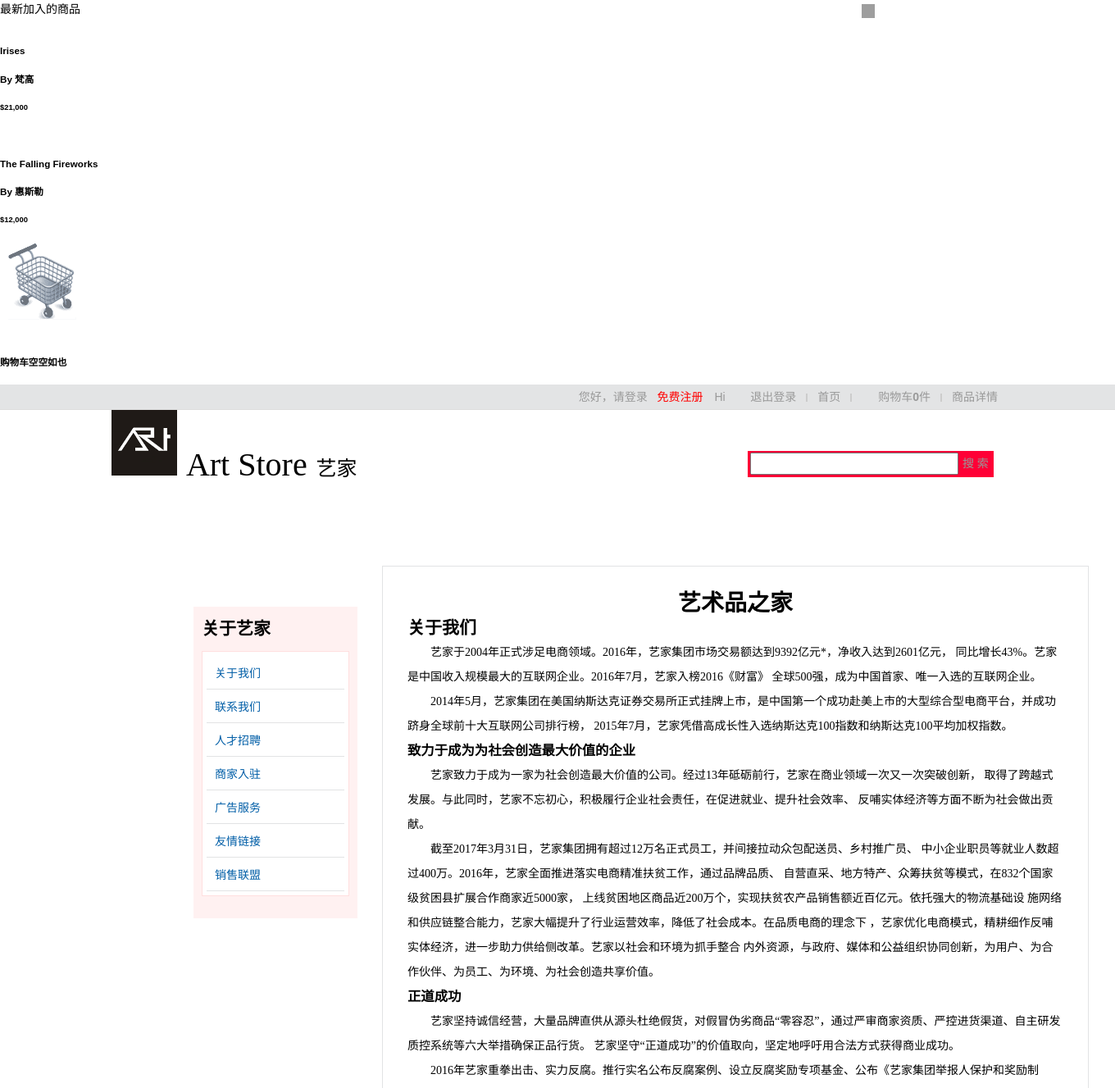
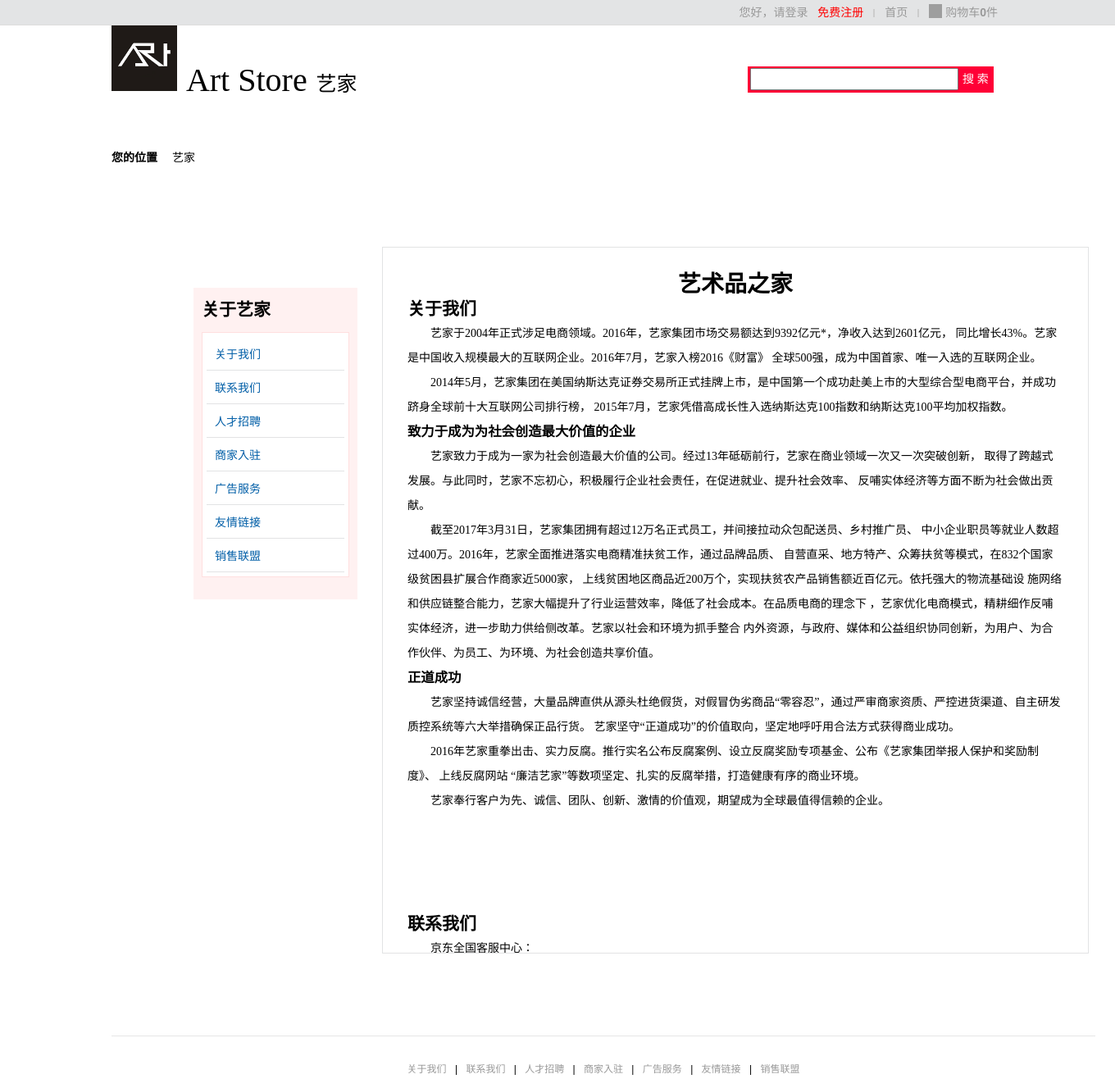
Before and after one commit to 126pikaqiu/webpj2, a PHP site: page /artStore.html in a window 1360 px wide. Shown: the top 1327 px of the page at 82% size. Run offline with PHP 8.4, Linux system fonts and the light colour scheme; some libraries are stand-ins or nearby versions; grey boxes are pictures that could not be loaded.

Commit message:
Add files via upload

```diff
--- a/artStore.html
+++ b/artStore.html
@@ -15,36 +15,6 @@
     <script src="https://code.jquery.com/ui/1.10.4/jquery-ui.js"></script>
   </head>
   <body>
-    <div class="smc">
-      <div>
-        <div class="noEmpty">
-          <header>最新加入的商品</header>
-          <ul class="mcart-sigle">
-            <li>
-              <div class="img"><img src="" alt=""></div>
-              <div class="infor">
-                <h5 class="name">Irises</h5>
-                <h5 class="author">By 梵高</h5>
-                <h6 class="money">$21,000</h6>
-              </div>
-            </li>
-            <li>
-              <div class="img"><img src="" alt=""></div>
-              <div class="infor">
-                <h5 class="name">The Falling Fireworks</h5>
-                <h5 class="author">By 惠斯勒</h5>
-                <h6 class="money">$12,000</h6>
-              </div>
-            </li>
-          </ul>
-        </div>
-        <div class="empty">
-          <div><img src="templates/img/web_img/rcart.png" alt="cart"></div>
-          <br>
-          <div><h5>购物车空空如也</h5></div>
-        </div>
-      </div>
-    </div>
     <div id="dialog" title="提示">
       <h2></h2>
       <button type="button" name="button">确认</button>
@@ -52,10 +22,10 @@
     <div id="dialog-modal" title="注册">
         <div id="dialog-register" title="注册">
             <div class="form">
-                <form action="register.php" id="rform" method="post">
+                <form action="register.html" class="rform" method="post">
                     <div class="form-item">
                         <label>用　户　名</label>
-                        <input type="text" id="rform-account" name="regName" class="field" placeholder='请输入用户名'
+                        <input type="text" class="rform-account" name="regName" placeholder='请输入用户名'
                                maxlength="20"/>
                         <img src="templates/img/web_img/check.png" class="check" alt="">
                     </div>
@@ -65,7 +35,7 @@
                     </div>
                     <div class="form-item">
                         <label>设 置 密 码</label>
-                        <input type="password" name="pwd" id="rform-pwd" class="field" placeholder="请设置密码"
+                        <input type="password" name="pwd" class="rform-pwd" placeholder="请设置密码"
                                maxlength="20"/>
                         <img src="templates/img/web_img/check.png" class="check" alt="">
                     </div>
@@ -138,25 +117,25 @@
                         </div>
                         <div class="form-item">
                             <label><img src="templates/img/web_img/pwd.png" class="iconfont" alt="密　　　码" title="密码"></label>
-                            <input type="password" name="pwd" id="sform-pwd" onblur="this.placeholder='请输入用户名'"
-                                   onfocus="placeholder=''"  class="field" placeholder="请输入密码"/>
+                            <input type="password" name="pwd" class="sform-pwd" onblur="this.placeholder='请输入用户名'"
+                                   onfocus="placeholder=''"  placeholder="请输入密码"/>
                         </div>
                         <div class="input-tip">
                             <span class="tip"></span>
                         </div>
                         <div class="form-item">
                             <label>验 证 码</label>
-                            <input class="input-code" id="sform-code" maxlength="4" onblur="this.placeholder='请输入用户名'" onfocus="placeholder=''" type="text" name="mobileCode" placeholder="请输入验证码"/>
-                            <a id="scode" title="点击更换验证码" onclick="changecode()"></a>
+                            <input class="sform-code" maxlength="4" onblur="this.placeholder='请输入用户名'" onfocus="placeholder=''" type="text" name="mobileCode" placeholder="请输入验证码"/>
+                            <a class="scode" href="javascript:;" title="点击更换验证码" onclick="changecode()"></a>
                         </div>
                         <div class="input-tip">
                             <span class="tip"></span>
                         </div>
                         <div>
-                            <button type="button" class="btn-signin">登  录</button>
+                            <button type="button" class="btn-signin"><span>登  录</span><img src="templates/img/web_img/loading.gif" class="loading"></button>
                         </div>
+                    </form>
                     <a href="signin.html" class="hv-under" style="color:#333">网页版登录</a>
-                    </form>
                 </div>
             </div>
         </div>
@@ -169,22 +148,17 @@
                   <a href="javascript:;" class="style-red register">免费注册</a>
               </li>
               <li class="dt signin">
-              <a class="link-login dt-link">Hi <a href="javascript:;" title="点击查看各人信息"><span class="account hv-red"></span></a></a>&nbsp;&nbsp;
+                  <a class="link-login dt-link">Hi <a href="userInfor.html" target="_blank" title="点击查看各人信息"><span class="account hv-red"></span><img src="templates/img/web_img/account.png" class="account-img"></a></a>&nbsp;&nbsp;
                   <a class="signout hv-red" href="javascript:;">退出登录</a>
               </li>
             <li class="spacer"></li>
             <li class="dt">
-              <div class="dt-link hv-red"><a class="hv-red" href="../html/index.html">首页</a></div>
+              <div class="dt-link hv-red"><a class="hv-red" href="index.html">首页</a></div>
             </li>
             <li class="spacer"></li>
             <li class="dt">
               <div class="dt-link"><img src="templates/img/web_img/cart.png" alt="cart"><a class="hv-red cart" href="javascript:;">购物车<strong id="gooNumber">0</strong>件</a>
                 <i class=""></i></div>
-            </li>
-            <li class="spacer"></li>
-            <li class="dt">
-              <div class="dt-link hv-red"><a class="hv-red" href="../html/item.html">商品详情</a></div>
-              <div class=""></div>
             </li>
           </ul>
         </div>
@@ -198,11 +172,18 @@
               <span class="log-tit">艺家</span>
             </div>
             <div class="surf-header">
-                  <input type="text" name="" value="">
-                  <label><a href="search.html">搜 索</a></label>
+                <input type="text" name="" value="" id="searchTrigger">
+                <label><a href="javascript:;" class="searchTrigger">搜 索</a></label>
             </div>
         </div>
       </header>
+        <section id="secOne">
+            <div id="crumbs">
+                <strong>您的位置</strong>
+                <ol class="crumbs">
+                </ol>
+            </div>
+        </section>
       <main>
         <div class="left">
           <h2>关于艺家</h2>
@@ -305,10 +286,10 @@
               <a rel="nofollow" target="_blank" href="artStore.html#advertisement">
                       广告服务
                   </a> |
-              <a target="_blank" target="_blank" href="artStore.html#links">
+              <a target="_blank" href="artStore.html#links">
                       友情链接
                   </a> |
-              <a target="_blank" target="_blank" href="artStore.html#union">
+              <a target="_blank" href="artStore.html#union">
                       销售联盟
                   </a>
             </div>
@@ -320,5 +301,30 @@
       </div>
     </div>
     <script src="templates/js/main.js"></script>
+    <script src="templates/js/global.js"></script>
+    <script src="templates/js/rform.js"></script>
+    <script src="templates/js/sform.js"></script>
+    <script type="text/javascript">
+        let temp = {};
+        if(getCookie("foot")){
+            //设置足迹
+            let foot = JSON.parse(getCookie("foot"));
+            for(let i in foot){
+                if(foot[i] === "艺家"){
+                    break;
+                }
+                temp[i] = foot[i];
+                let html = "<li><a class='hv-under' href='"+ footArry[foot[i]]  + "'> "+ foot[i] + "</a></li>>";
+                $("ol.crumbs").html($("ol.crumbs").html() + html)
+            }
+            temp[Object.getOwnPropertyNames(temp).length] = "艺家";
+        }else {
+            temp["1"] = "艺家";
+        }
+
+        let html = "<li>艺家</li>";
+        $("ol.crumbs").html($("ol.crumbs").html() + html);
+        setCookie("foot",JSON.stringify(temp));
+    </script>
   </body>
 </html>
--- a/handleCart.php
+++ b/handleCart.php
@@ -10,6 +10,7 @@
         exit("<strong>非法访问</strong>");
     }
 
+    //检查购物车
     function checkCart($mycart){
         if(json_encode($mycart->listArray()))
             echo json_encode($mycart->listArray());
@@ -17,6 +18,7 @@
             exit("<strong>非法访问</strong>");
     }
 
+    //更新购物车
     function updateCart($mycart){
         if(isset($_POST["value"]))
             $mycart->store(json_decode($_POST["value"]));
```
Also changed, not shown: other parts of artStore.html (+19 -10 lines), cart.html (+8 -70 lines), emailCode.php (added, +91 -0 lines), global.php (+29 -6 lines), index.html (+15 -51 lines). Lines whose indentation alone changed are shown as unchanged.
